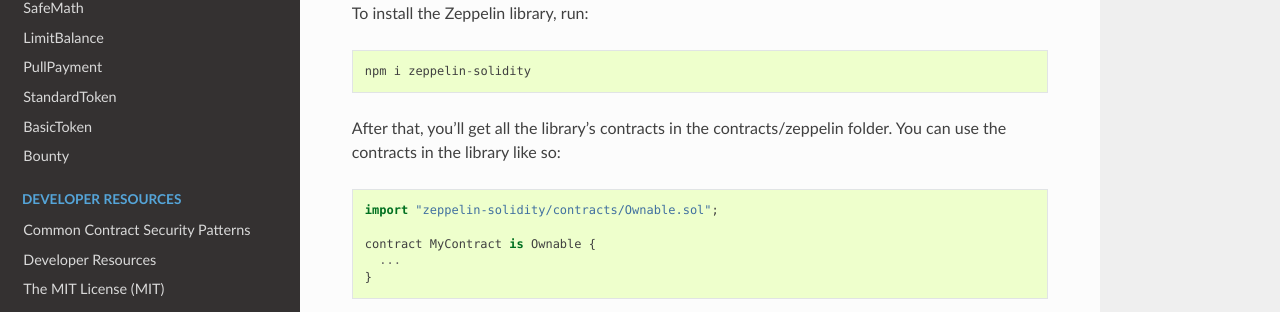
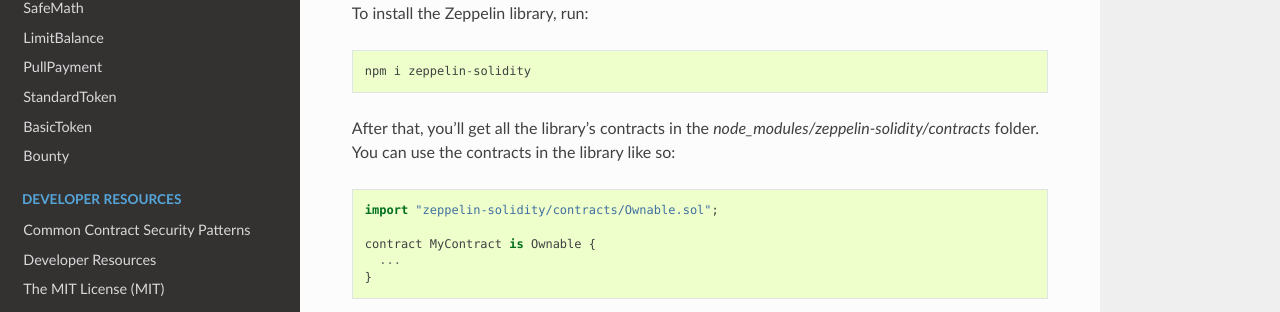
Before and after one commit to keeneyetact/openzeppelin, a Sphinx documentation site: the page built from docs/source/getting-started.rst, in a window 1280 px wide and 1226 px high. Shown: the part 331-643 px from the top of the window. Built offline with Sphinx 7.4.7 and the Read the Docs theme 2.0.0, drawn with Linux system fonts in a browser that asks for light colours; pages that are not in the unit, such as notebooks, are missing from menus.

Commit message:
Fixing docs issue #459

```diff
--- a/docs/source/getting-started.rst
+++ b/docs/source/getting-started.rst
@@ -11,7 +11,7 @@ To install the Zeppelin library, run::
 
 	npm i zeppelin-solidity
 
-After that, you'll get all the library's contracts in the contracts/zeppelin folder. You can use the contracts in the library like so::
+After that, you'll get all the library's contracts in the `node_modules/zeppelin-solidity/contracts` folder. You can use the contracts in the library like so::
 
 	import "zeppelin-solidity/contracts/Ownable.sol";
 
```
